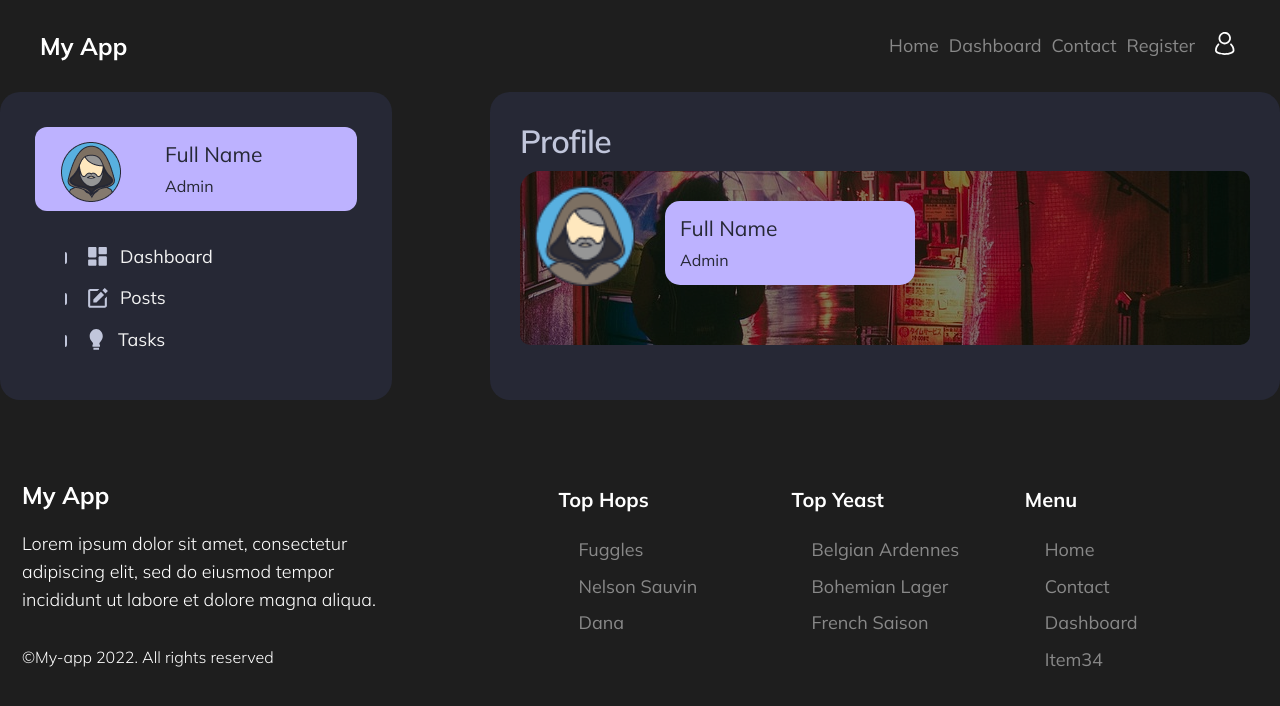
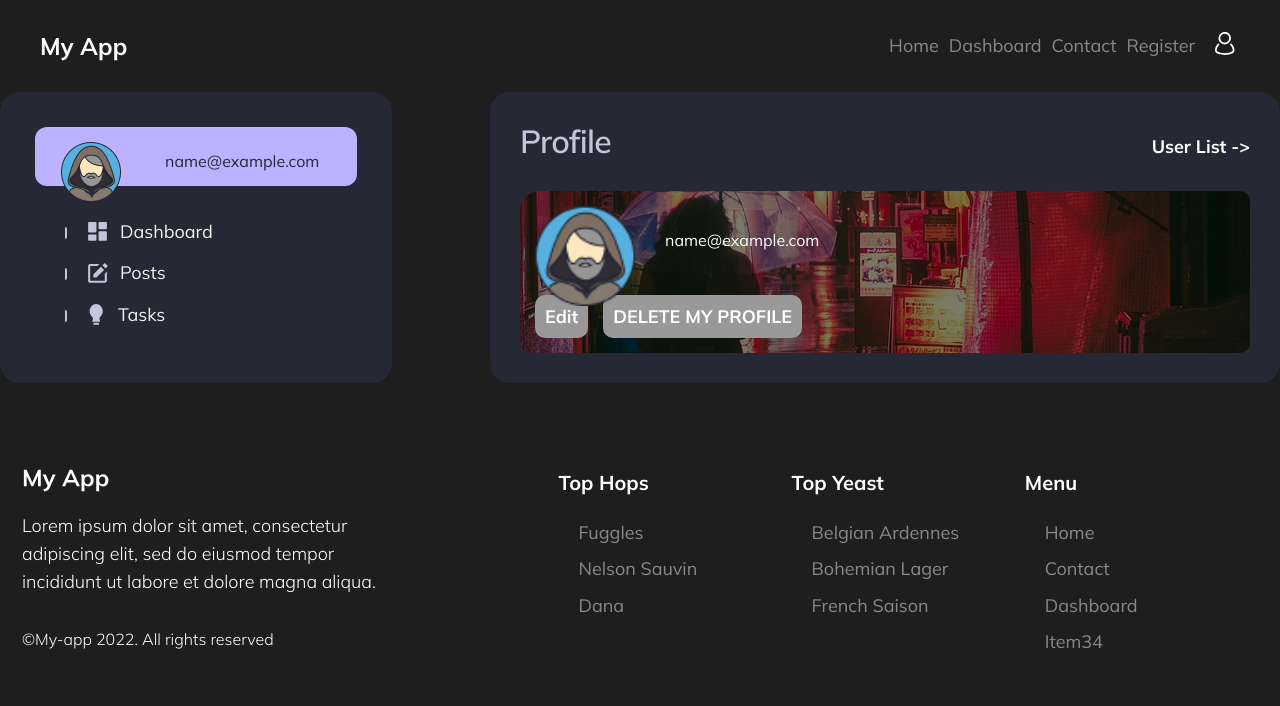
Before and after one commit to okhaenkovskaya/react-project01_1, a React (Create React App) app in the folder client/: page /profile in a window 1280 px wide. Shown: the top 706 px of the page. Built offline with nearby package versions, Linux system fonts and the light colour scheme; sample sign-in values are in the browser's storage.

Commit message:
update profile page

```diff
--- a/client/src/components/Avatar/index.js
+++ b/client/src/components/Avatar/index.js
@@ -1,6 +1,9 @@
 import styled from "styled-components";
+import { useContext } from "react";
+import { Link } from "react-router-dom";
 
 import { avatarData } from "../../data/AvatarData";
+import { AuthContext } from "../../context/auth";
 
 const Container = styled.div`
     margin: 0 auto 30px;
@@ -8,6 +11,10 @@ const Container = styled.div`
     background: #bdb2ff;
     border-radius: 12px;
     position: relative;
+
+    a {
+        text-decoration: none;
+    }
 
     ${({ bigImage }) =>
         bigImage &&
@@ -30,6 +37,9 @@ const Container = styled.div`
         min-width: 250px;
     }
 
+    h2 {
+        color:white;
+    }
   `}
 `;
 
@@ -57,15 +67,19 @@ const Author = styled.h2`
 `;
 
 const Avatar = ({ bigImage }) => {
-    const { fullName, author, image } = avatarData;
+    const context = useContext(AuthContext);
+    const user = context.user;
+
+    const { image } = avatarData;
+    const { fullName, email } = user;
 
     return (
         <Container bigImage={bigImage}>
             <Image src={image} alt={fullName} />
-            <div>
+            <Link to="/profile">
                 <Title>{fullName}</Title>
-                <Author>{author}</Author>
-            </div>
+                <Author>{email}</Author>
+            </Link>
         </Container>
     );
 };
--- a/client/src/context/auth.js
+++ b/client/src/context/auth.js
@@ -13,6 +13,8 @@ if (localStorage.getItem("jwtDecode")) {
         initialState.user = null;
     } else {
         initialState.user = decodedToken;
+
+        console.log(initialState.user, "initialState.user");
     }
 }
 
@@ -25,6 +27,11 @@ const AuthContext = createContext({
 function authReducer(state, action) {
     switch (action.type) {
         case "LOGIN":
+            return {
+                ...state,
+                user: action.payload,
+            };
+        case "UPDATE":
             return {
                 ...state,
                 user: action.payload,
@@ -42,13 +49,19 @@ function authReducer(state, action) {
 function AuthProvider(props) {
     const [state, dispatch] = useReducer(authReducer, initialState);
 
+    function update(userData) {
+        //localStorage.setItem("jwtDecode", userData.token);
+        dispatch({
+            type: "UPDATE",
+            payload: userData,
+        });
+    }
+
     function login(userData) {
-        console.log(userData, "userData");
-
         localStorage.setItem("jwtDecode", userData.token);
         dispatch({
             type: "LOGIN",
-            payload: userData,
+            payload: userData.result,
         });
     }
 
@@ -59,7 +72,7 @@ function AuthProvider(props) {
 
     return (
         <AuthContext.Provider
-            value={{ user: state.user, login, logout }}
+            value={{ user: state.user, login, logout, update }}
             {...props}
         />
     );
--- a/client/src/pages/Profile/index.js
+++ b/client/src/pages/Profile/index.js
@@ -1,6 +1,11 @@
 import styled from "styled-components";
+import React, { useContext, useState } from "react";
+import { Link } from "react-router-dom";
+
 import Avatar from "../../components/Avatar";
 import BG from "../../assets/images/avatar-bg.png";
+import { AuthContext } from "../../context/auth";
+import { Input } from "../../components/Form";
 
 const Title = styled.h2`
     font-weight: 600;
@@ -17,13 +22,120 @@ const Container = styled.div`
     border-radius: 10px;
 `;
 
+const Head = styled.div`
+    display: flex;
+    flex-wrap: nowrap;
+    justify-content: space-between;
+    align-items: center;
+    margin: 0 0 20px;
+`;
+
+const LinkWrap = styled(Link)`
+    font-family: "Mulish";
+    font-style: normal;
+    font-weight: 700;
+    font-size: 18px;
+    line-height: 23px;
+    color: #fff;
+    text-decoration: none;
+`;
+
+const Button = styled.button`
+    font-family: "Mulish";
+    font-style: normal;
+    font-weight: 700;
+    font-size: 18px;
+    line-height: 23px;
+    color: #fff;
+    text-decoration: none;
+    background: #999;
+    border: 0;
+    padding: 10px;
+    margin: 0 15px 0 0;
+    border-radius: 10px;
+    cursor: pointer;
+`;
+
 const ProfilePage = () => {
+    const context = useContext(AuthContext);
+    const user = context.user;
+
+    const [isOpenForm, setIsOpenForm] = useState(false);
+    const [updatedUser, setUpdatedUser] = useState(user);
+
+    const handleChange = (e) => {
+        const { name, value } = e.target;
+        setUpdatedUser({ ...user, [name]: value });
+    };
+
+    const handleSubmit = (e) => {
+        e.preventDefault();
+
+        fetch(`http://localhost:5010/user/${updatedUser.id}`, {
+            method: "PATCH",
+            headers: {
+                "Content-Type": "application/json",
+            },
+            body: JSON.stringify(updatedUser),
+        })
+            .then((res) => res.json())
+            .then((data) => {
+                console.log(data, "data");
+                context.update(data);
+                setIsOpenForm(false);
+            });
+    };
+
+    const deleteUser = (id) => {
+        fetch(`http://localhost:5010/user/${id}`, {
+            method: "DELETE",
+        })
+            .then((res) => res.json())
+            .then((data) => context.logout());
+    };
+
     return (
         <>
-            <Title>Profile</Title>
+            <Head>
+                <Title>Profile</Title>
+                <LinkWrap to="/user-list">User List -></LinkWrap>
+            </Head>
             <Container>
                 <Avatar bigImage={true} />
+
+                <Button
+                    type="button"
+                    onClick={(e) => setIsOpenForm(!isOpenForm)}
+                >
+                    {isOpenForm ? "Close" : "Edit"}
+                </Button>
+
+                <Button
+                    type="button"
+                    onClick={(e) => deleteUser(updatedUser.id)}
+                >
+                    DELETE MY PROFILE
+                </Button>
             </Container>
+
+            {isOpenForm ? (
+                <form onSubmit={handleSubmit}>
+                    <Input
+                        name="fullName"
+                        type="text"
+                        value={updatedUser.fullName}
+                        onChange={(e) => handleChange(e)}
+                    />
+
+                    <Input
+                        name="email"
+                        type="email"
+                        value={updatedUser.email}
+                        onChange={(e) => handleChange(e)}
+                    />
+                    <Button type="submit">Update my Info</Button>
+                </form>
+            ) : null}
         </>
     );
 };
--- /dev/null
+++ b/client/src/pages/UserList/index.js
@@ -0,0 +1,63 @@
+import React, { useEffect, useState } from "react";
+import DataTable from "react-data-table-component";
+
+import styled from "styled-components";
+
+const Title = styled.h2`
+    font-weight: 600;
+    font-size: 32px;
+    line-height: 39px;
+    letter-spacing: -0.02em;
+    color: #c1c6db;
+    margin: 0;
+`;
+
+const UserList = () => {
+    const columns = [
+        {
+            name: "Name",
+            selector: (row) => row.fullName,
+        },
+        {
+            name: "Email",
+            selector: (row) => row.email,
+        },
+        {
+            name: "BUTTONS",
+            selector: (row) => (
+                <button type="button" onClick={(e) => deleteUser(e, row._id)}>
+                    Dalete
+                </button>
+            ),
+        },
+    ];
+
+    useEffect(() => {
+        getUsers();
+    }, []);
+
+    const getUsers = () => {
+        fetch("http://localhost:5010/user/list")
+            .then((res) => res.json())
+            .then((data) => setUsers(data));
+    };
+
+    const deleteUser = (e, id) => {
+        fetch(`http://localhost:5010/user/${id}`, {
+            method: "DELETE",
+        })
+            .then((res) => res.json())
+            .then((data) => getUsers());
+    };
+
+    const [users, setUsers] = useState([]);
+
+    return (
+        <>
+            <Title>User list</Title>
+            <DataTable columns={columns} data={users} />
+        </>
+    );
+};
+
+export default UserList;
--- a/client/src/routes/index.js
+++ b/client/src/routes/index.js
@@ -18,6 +18,7 @@ import {
     Posts,
     ProfilePage,
     PrivacyPolicy,
+    UserList,
 } from "../pages";
 
 const Router = () => {
@@ -65,6 +66,7 @@ const Router = () => {
                             path="/profile"
                             element={<ProfilePage />}
                         />
+                        <Route exact path="/user-list" element={<UserList />} />
                     </Route>
                 </Route>
                 <Route element={<CheckUserAuth />}>
```
Also changed, not shown: client/src/pages/index.js (+15 -13 lines), 1 other file (tests, documents, lock files or other folders).
